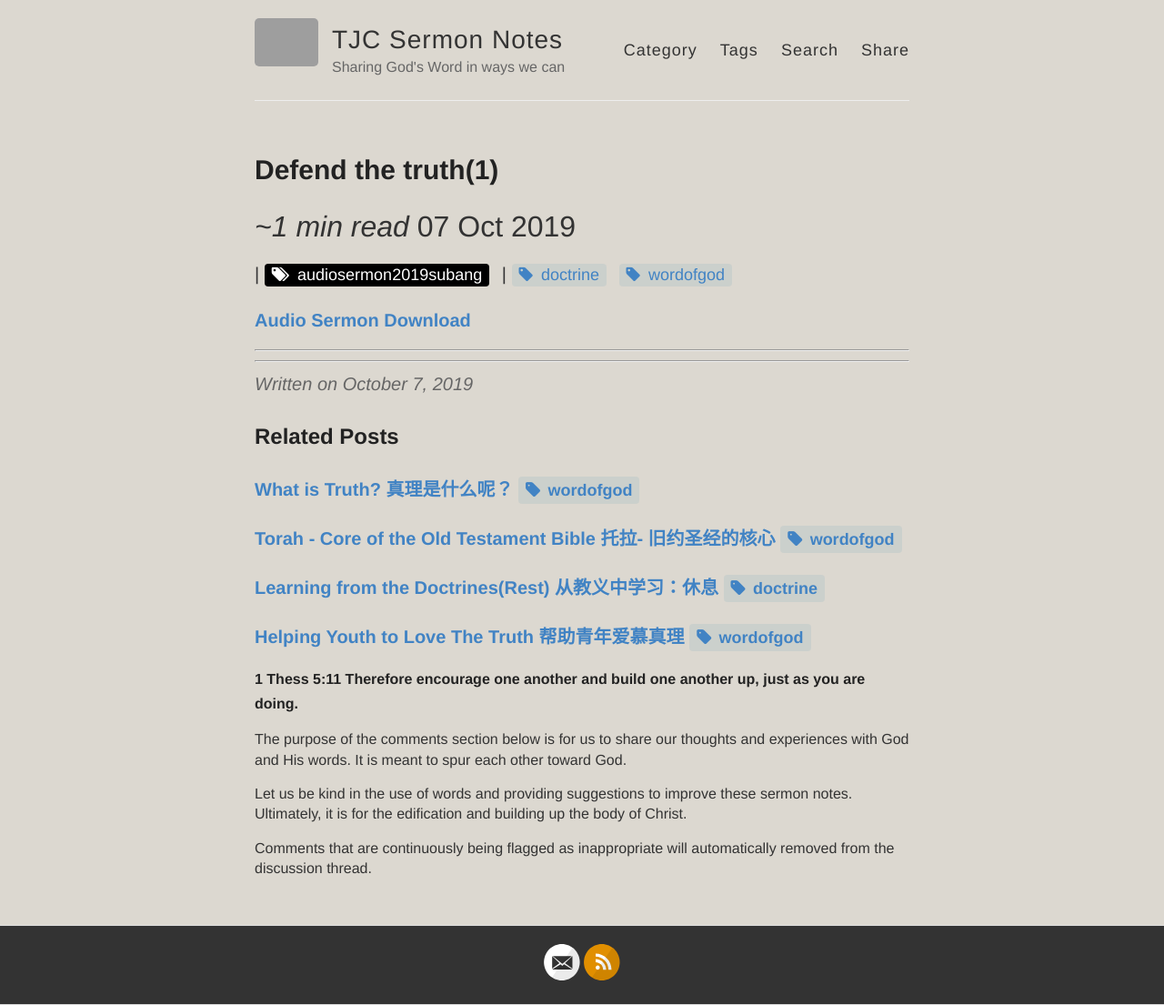
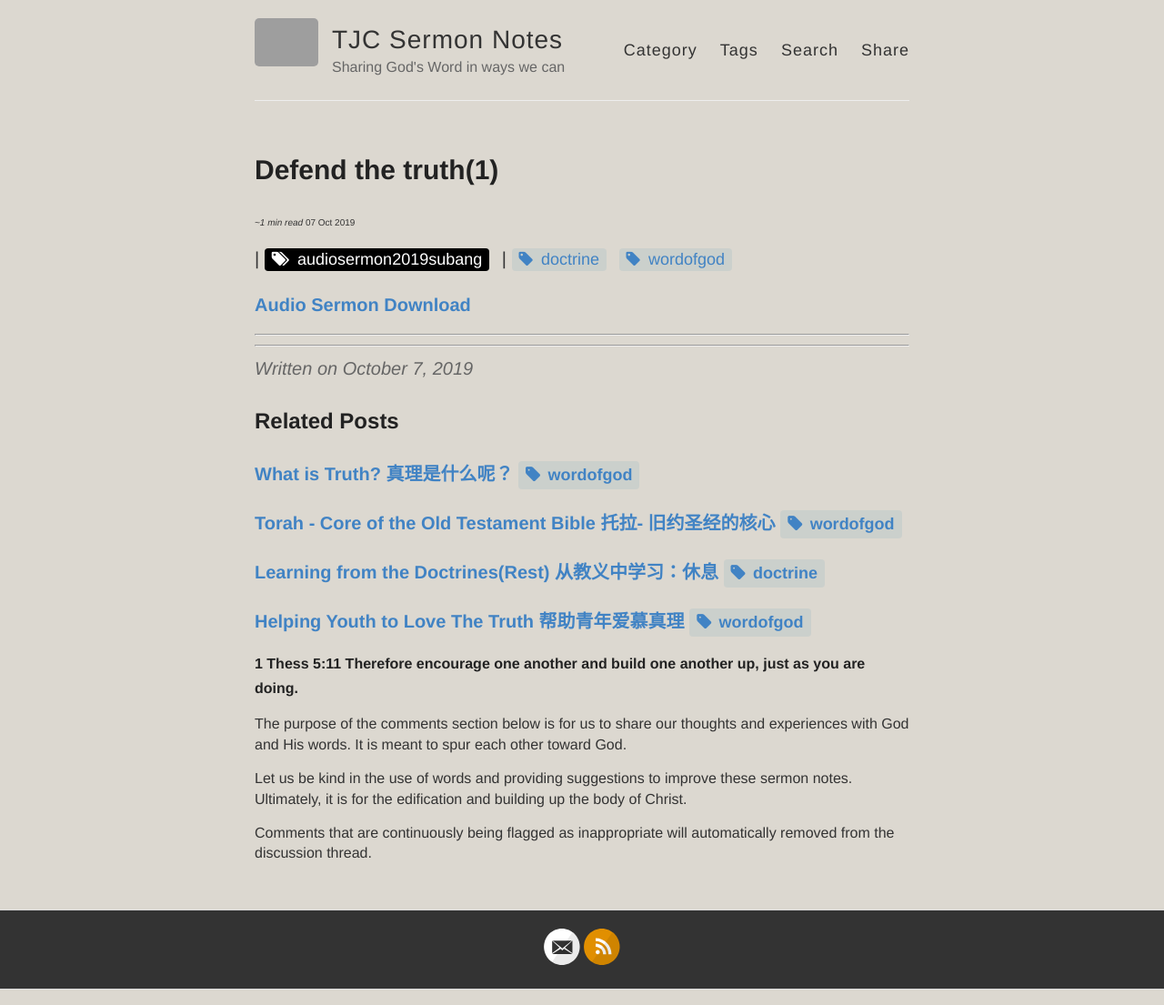
Before and after one commit to catchupTJC/catchuptjc.github.io, a Jekyll site: the page built from _posts/2019-10-07-Defend the truth(1) .md, in a window 1280 px wide. Shown: the whole page at 91% size. Built offline with Jekyll 4.4.1, drawn with Linux system fonts in a browser that asks for light colours; nearby versions of some CDN libraries; comment, search, counter and statistics services are not loaded; grey boxes are pictures that could not be loaded.

Commit message:
Update post.html

```diff
--- a/_layouts/post.html
+++ b/_layouts/post.html
@@ -5,7 +5,7 @@ layout: default
 <article class="post">
   <h1>{{ page.title }}</h1>
 
-  <p><font size="6">
+  <p><font size="1">
   {% if site.read_time %}
     {% include read-time.html %}
   {% endif %}
```
